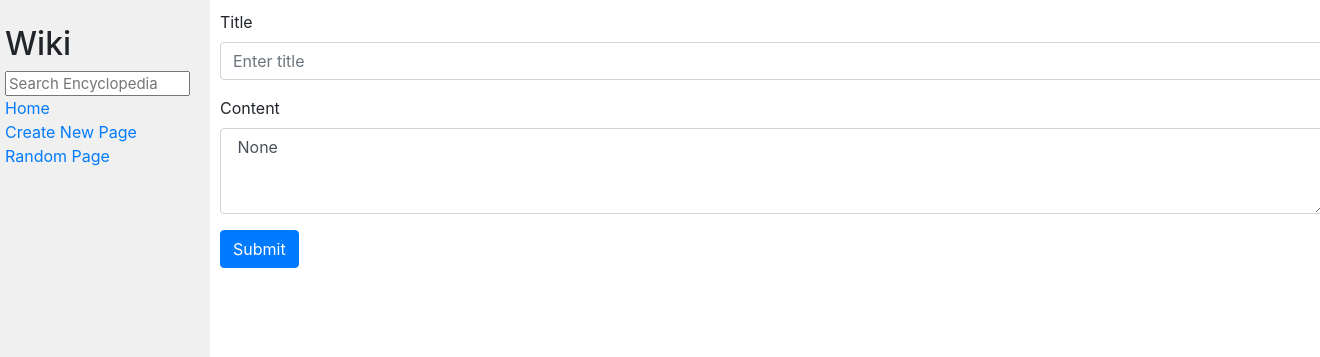
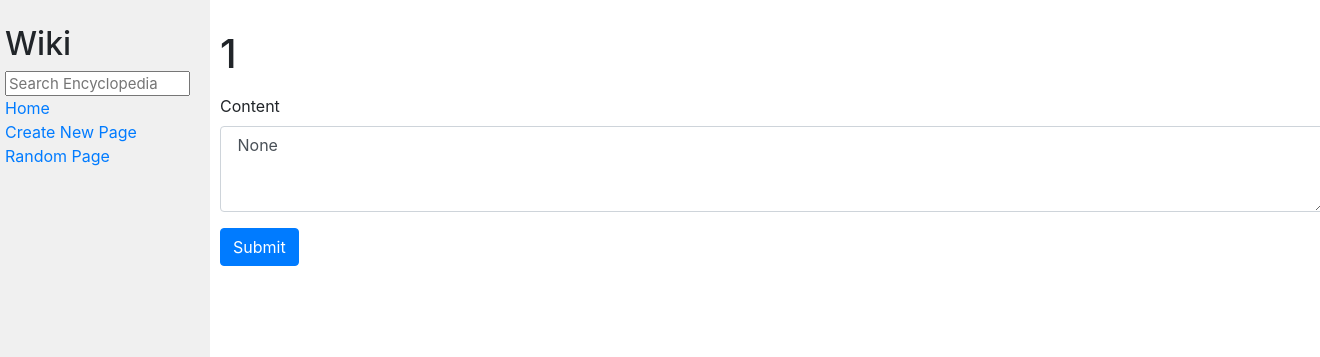
Before and after one commit to Apollo930/wiki, a Django app: page /wiki/1/edit in a window 1320 px wide; the page is wider, and only the part inside the window is pictured. Shown: the top 357 px of that part. Run offline with Django 3.2, Linux system fonts and the light colour scheme; some libraries are stand-ins or nearby versions.

Commit message:
Fixed edit page

```diff
--- a/encyclopedia/templates/encyclopedia/new_entry.html
+++ b/encyclopedia/templates/encyclopedia/new_entry.html
@@ -8,10 +8,20 @@
 
     <form action="{% url 'new' %}" method="post">
 		{% csrf_token %}
-		<div class="form-group">
-			<label for="title">Title</label>
-			<input type="text" class="form-control" id="title" name="title" placeholder="Enter title">
-		</div>
+
+		{% if title %}
+			<div class="form-group">
+				<h1>{{title}}</h1>
+				<input type="hidden" class="form-control" id="title" name="old_title" value={{title}}>
+			</div>
+
+		{% else %}
+			<div class="form-group">
+				<label for="title">Title</label>
+				<input type="text" class="form-control" id="title" name="title" placeholder="Enter title">
+			</div>
+		{% endif %}
+
 		<div class="form-group">
 			<label for="content">Content</label>
 			<textarea class="form-control" id="content" name="content" rows="3"> {{ content }} </textarea>
--- a/encyclopedia/views.py
+++ b/encyclopedia/views.py
@@ -10,24 +10,34 @@ def index(request):
 
 def new_entry(request, title=""):
     if request.method =="GET":
-        if title:
+        if title:       #If editing an existing entry
             content=util.get_entry(title)
         else:
             content=""
+
         return render(request, "encyclopedia/new_entry.html", {
             "entries": util.list_entries(),
+            "title": title,
             "content": content,
         })
 
     else:
-        title, content= request.POST["title"], request.POST["content"]
-        if title not in util.list_entries():
+        if request.POST.get("title", False):
+            title, content= request.POST["title"], request.POST["content"]
+            if title not in util.list_entries():
+                util.save_entry(title, content)
+                return display_entry(request, title)
+            else:
+                return render(request, 'error_page.html', {
+                    'entries': util.list_entries(),
+                    'error_message':"There is already an entry with the same name."
+                } )
+
+        else:       #If editing an existing entry
+            title=request.POST.get("old_title")
+            content=request.POST.get("content")
             util.save_entry(title, content)
             return display_entry(request, title)
-        else:
-            return render(request, 'error_page.html', {
-                'error_message':"There is already an entry with the same name."
-            } )
 
 def edit_entry(request, title):
     content=util.get_entry(title)
```
